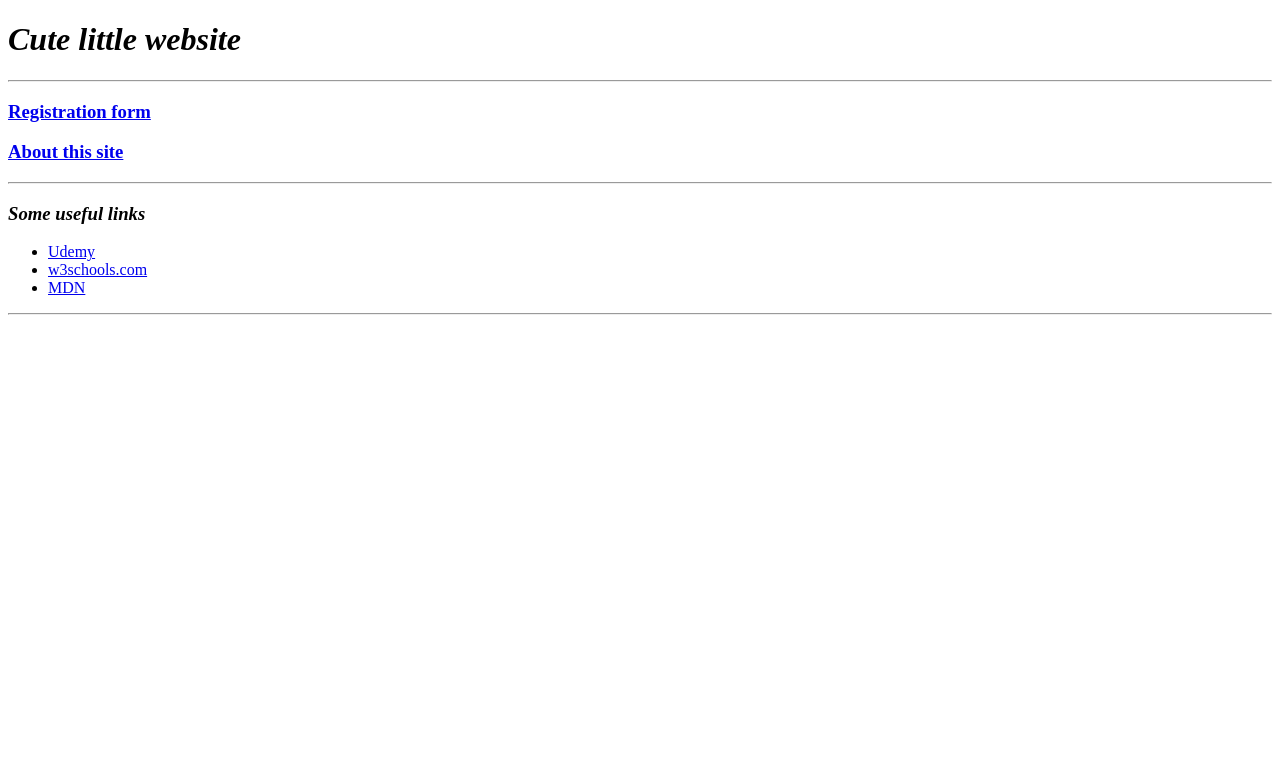
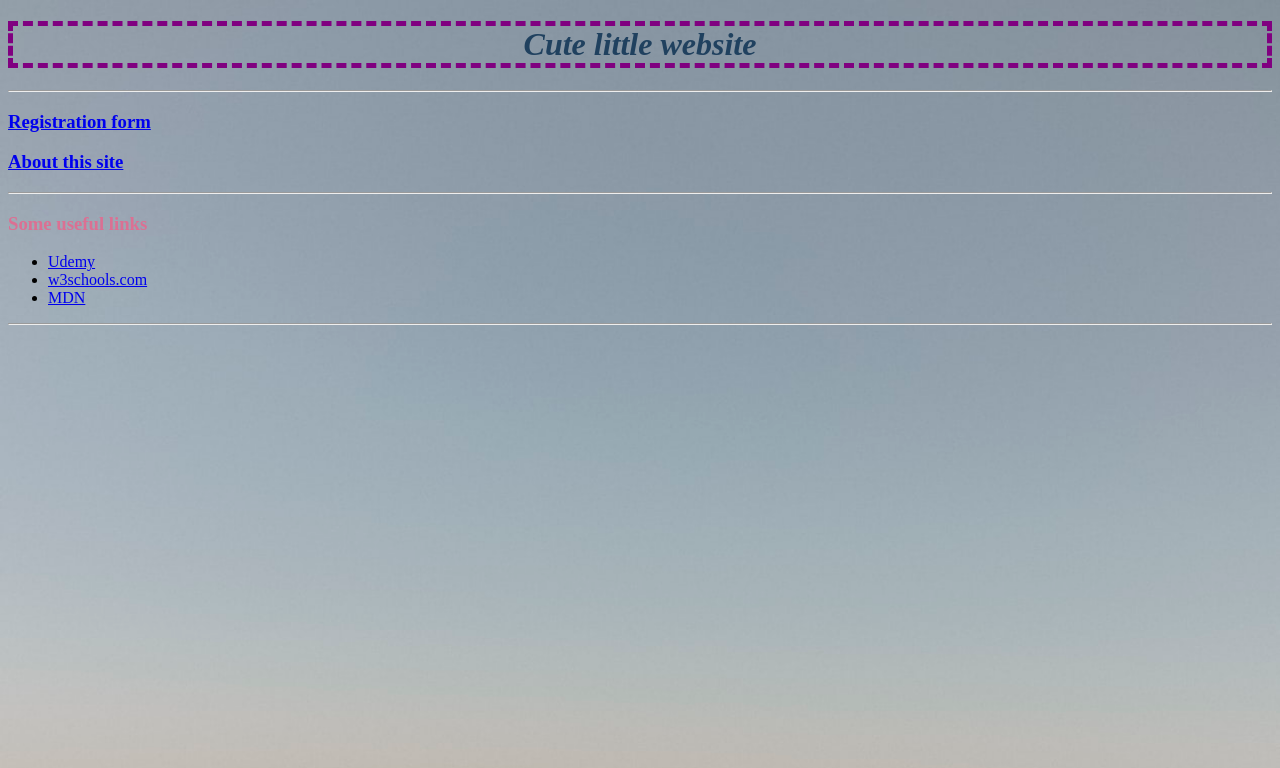
Before and after one commit to Headgie/headgie.github.io, a plain HTML site: page index.html in a window 1280 px wide. Drawn offline with Linux system fonts and the light colour scheme.

Commit message:
some css

```diff
--- a/index.html
+++ b/index.html
@@ -5,6 +5,7 @@
     <meta name="viewport" content="width=device-width, initial-scale=1.0">
     <meta http-equiv="X-UA-Compatible" content="ie=edge">
     <title>Headgie's cute little minimalistic website</title>
+    <link rel="stylesheet" type="text/css" href="style.css">
 </head>
 <body>
     <h1><em>Cute little website</em></h1>
@@ -12,7 +13,7 @@
     <a href="register.html"><h3>Registration form</h3></a>
     <a href="about.html"><h3>About this site</h3></a>
     <hr>
-    <h3><em>Some useful links</em></h3>
+    <h3><p>Some useful links</p></h3>
     <ul>
         <li><a href="https://www.udemy.com/">Udemy</a></li>
         <li><a href="https://www.w3schools.com/">w3schools.com</a></li>
--- /dev/null
+++ b/style.css
@@ -0,0 +1,18 @@
+/* Selector {
+    Property: value;
+} */
+
+body{
+    background-image: url(background-image.jpg);
+    background-size: cover;
+}
+
+h1 {
+    color: rgb(32, 65, 95);
+    text-align: center;
+    border: purple 5px dashed;
+}
+
+p{
+    color: palevioletred;
+}
```
Also changed, not shown: background-image.jpg (added).
